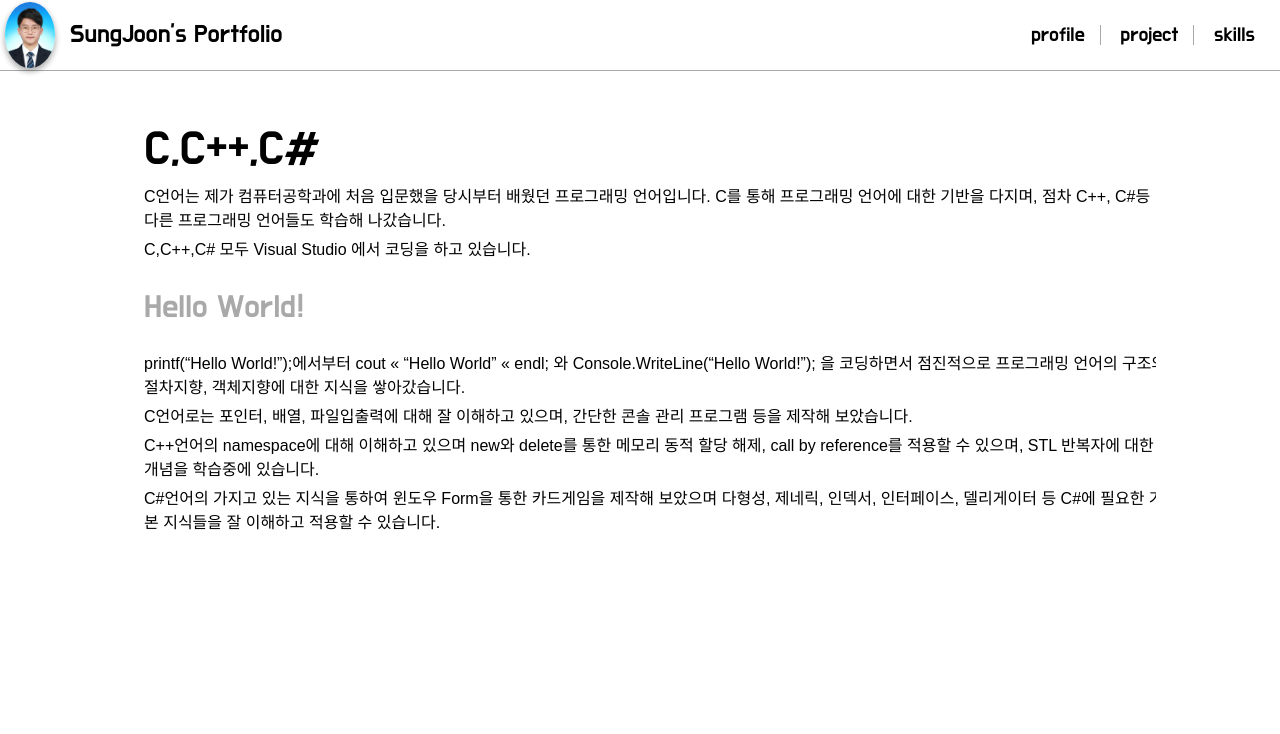
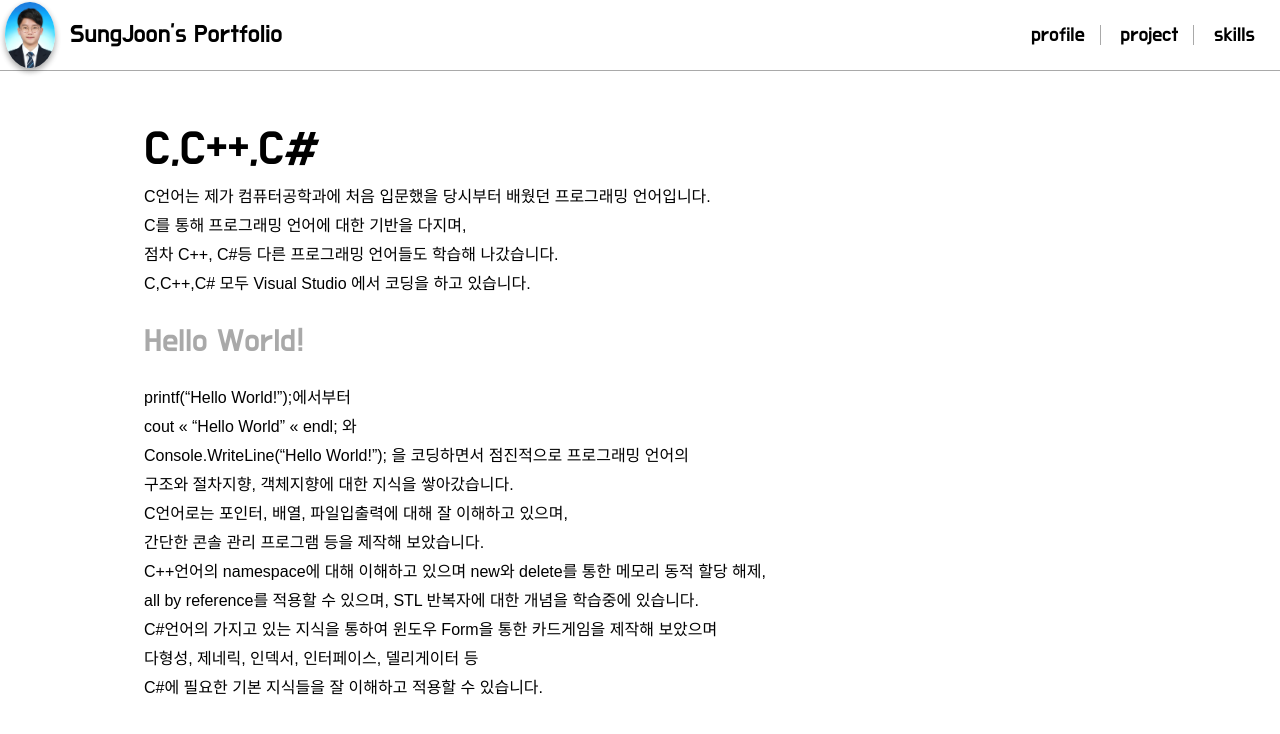
Before and after one commit to seosungjoon/seosungjoon.github.io, a Jekyll site: the page built from _posts/skills/2019-09-05-C,C++,C#.md, in a window 1280 px wide. Shown: the top 734 px of the page. Built offline with Jekyll 4.4.1, drawn with Linux system fonts in a browser that asks for light colours; nearby versions of some CDN libraries; some web fonts are replaced.

Commit message:
[수정]
-활동사항 시간순정렬
-활동사항 캡스톤 추가
-skills 설명 페이지띄어쓰기 수정중

```diff
--- a/_posts/skills/2019-09-05-C,C++,C#.md
+++ b/_posts/skills/2019-09-05-C,C++,C#.md
@@ -8,18 +8,35 @@ more_details: C & C++ & C#
 ---
 
 C언어는 제가 컴퓨터공학과에 처음 입문했을 당시부터 배웠던 프로그래밍 언어입니다.
-C를 통해 프로그래밍 언어에 대한 기반을 다지며, 점차 C++, C#등 다른 프로그래밍 언어들도 학습해 나갔습니다.
+
+C를 통해 프로그래밍 언어에 대한 기반을 다지며,
+
+점차 C++, C#등 다른 프로그래밍 언어들도 학습해 나갔습니다.
 
 C,C++,C# 모두 Visual Studio 에서 코딩을 하고 있습니다.
 
 ## Hello World!
 
 printf("Hello World!");에서부터
+
+
 cout << "Hello World" << endl; 와
-Console.WriteLine("Hello World!"); 을 코딩하면서 점진적으로 프로그래밍 언어의 구조와 절차지향, 객체지향에 대한 지식을 쌓아갔습니다.
 
-C언어로는 포인터, 배열, 파일입출력에 대해 잘 이해하고 있으며, 간단한 콘솔 관리 프로그램 등을 제작해 보았습니다.
 
-C++언어의 namespace에 대해 이해하고 있으며 new와 delete를 통한 메모리 동적 할당 해제, call by reference를 적용할 수 있으며, STL 반복자에 대한 개념을 학습중에 있습니다.
+Console.WriteLine("Hello World!"); 을 코딩하면서 점진적으로 프로그래밍 언어의
 
-C#언어의 가지고 있는 지식을 통하여 윈도우 Form을 통한 카드게임을 제작해 보았으며 다형성, 제네릭, 인덱서, 인터페이스, 델리게이터 등 C#에 필요한 기본 지식들을 잘 이해하고 적용할 수 있습니다.
+구조와 절차지향, 객체지향에 대한 지식을 쌓아갔습니다.
+
+C언어로는 포인터, 배열, 파일입출력에 대해 잘 이해하고 있으며,
+
+ 간단한 콘솔 관리 프로그램 등을 제작해 보았습니다.
+
+C++언어의 namespace에 대해 이해하고 있으며 new와 delete를 통한 메모리 동적 할당 해제,
+
+all by reference를 적용할 수 있으며, STL 반복자에 대한 개념을 학습중에 있습니다.
+
+C#언어의 가지고 있는 지식을 통하여 윈도우 Form을 통한 카드게임을 제작해 보았으며
+
+다형성, 제네릭, 인덱서, 인터페이스, 델리게이터 등
+
+C#에 필요한 기본 지식들을 잘 이해하고 적용할 수 있습니다.
```
Also changed, not shown: _data/profile.yml (+9 -4 lines), _posts/skills/2019-09-05-Android.md (+17 -5 lines), _posts/skills/2019-09-05-DB.md (+8 -2 lines), _posts/skills/2019-09-05-java.md (+26 -7 lines).
